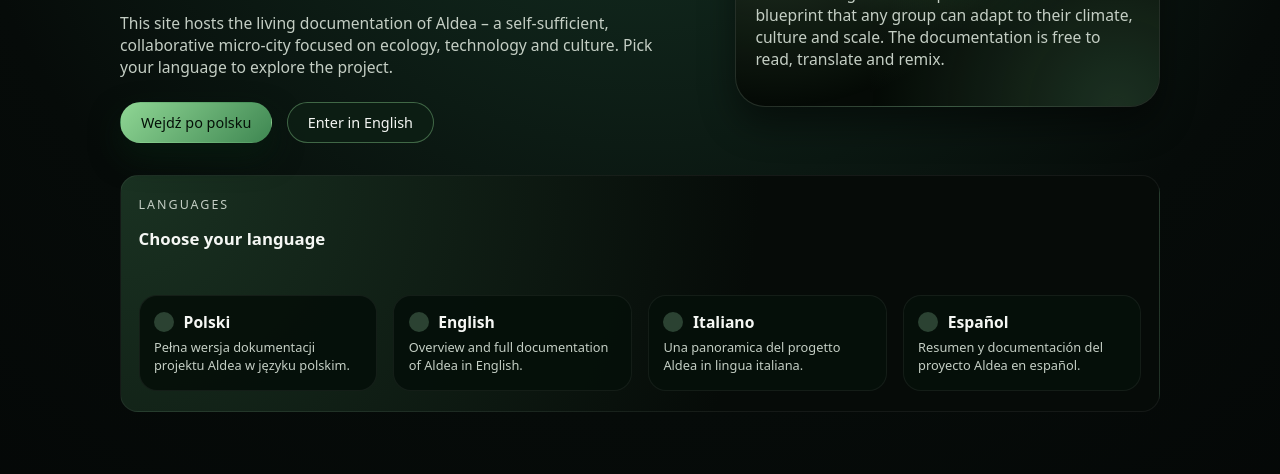
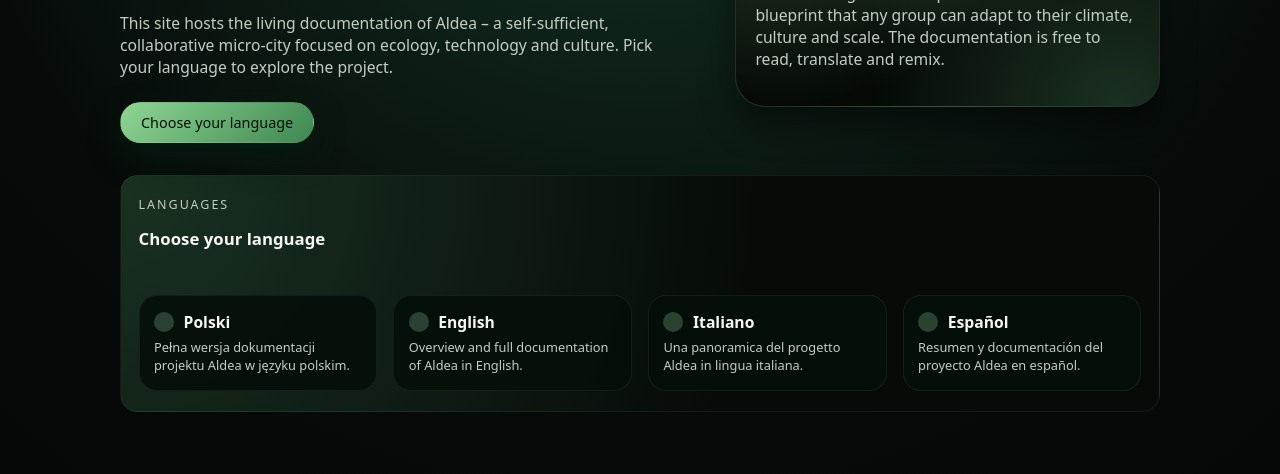
Before and after one commit to LukasKmiecik/Aldea.github.io, a plain HTML site: page index.html in a window 1280 px wide. Shown: the part 288-762 px from the top of the page. Drawn offline with Linux system fonts and the light colour scheme.

Commit message:
Update language selection links in index.html

```diff
--- a/index.html
+++ b/index.html
@@ -45,13 +45,9 @@
               Pick your language to explore the project.
             </p>
             <div class="hero-actions">
-              <a class="btn btn-primary" href="./pl/">
-                Wejdź po polsku
-              </a>
-              <a class="btn btn-ghost" href="./en/">
-                Enter in English
-              </a>
-            </div>
+  <a class="btn btn-primary" href="#languages">Choose your language</a>
+</div>
+
           </div>
           <aside class="hero-card">
             <div class="hero-card-inner">
```
